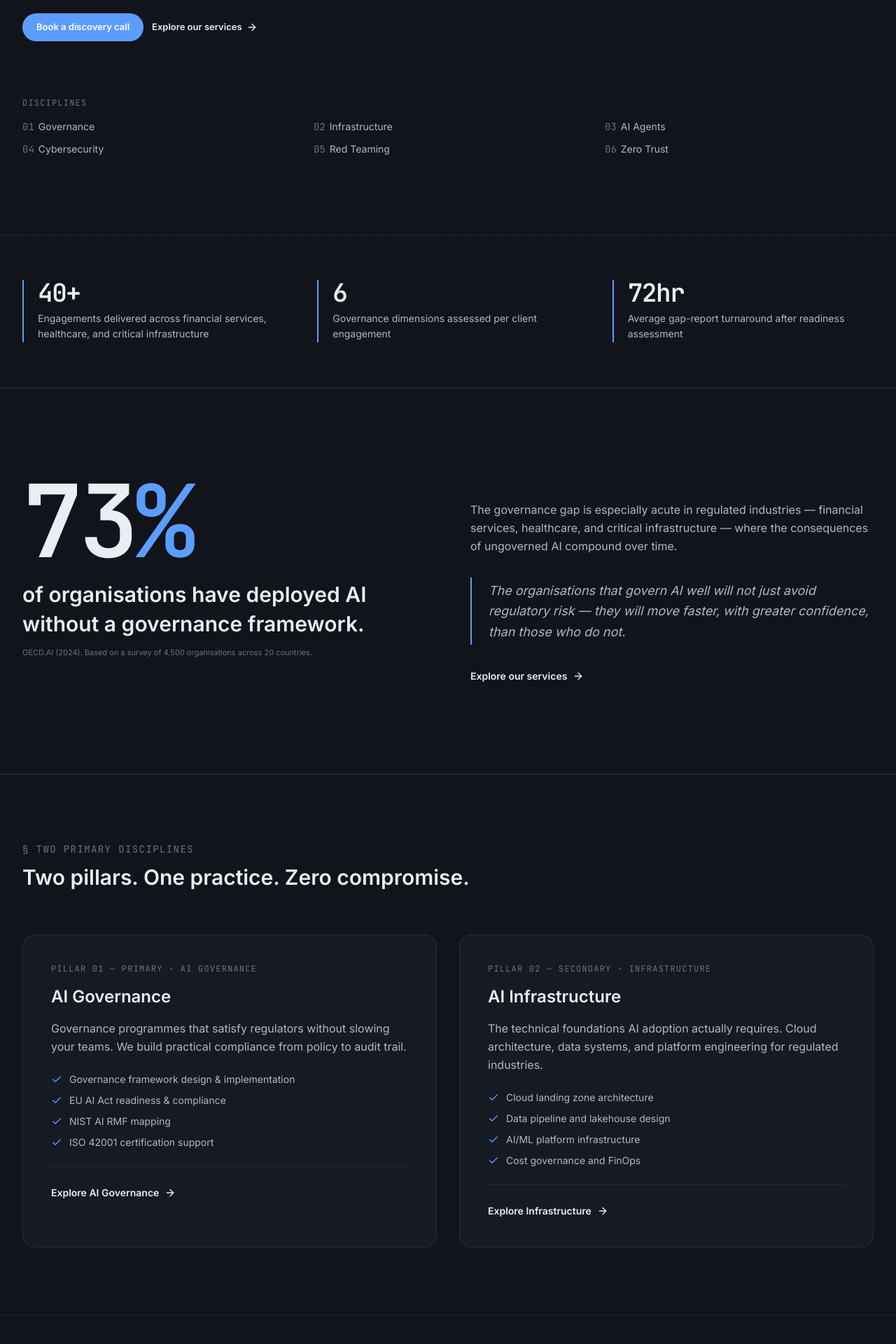
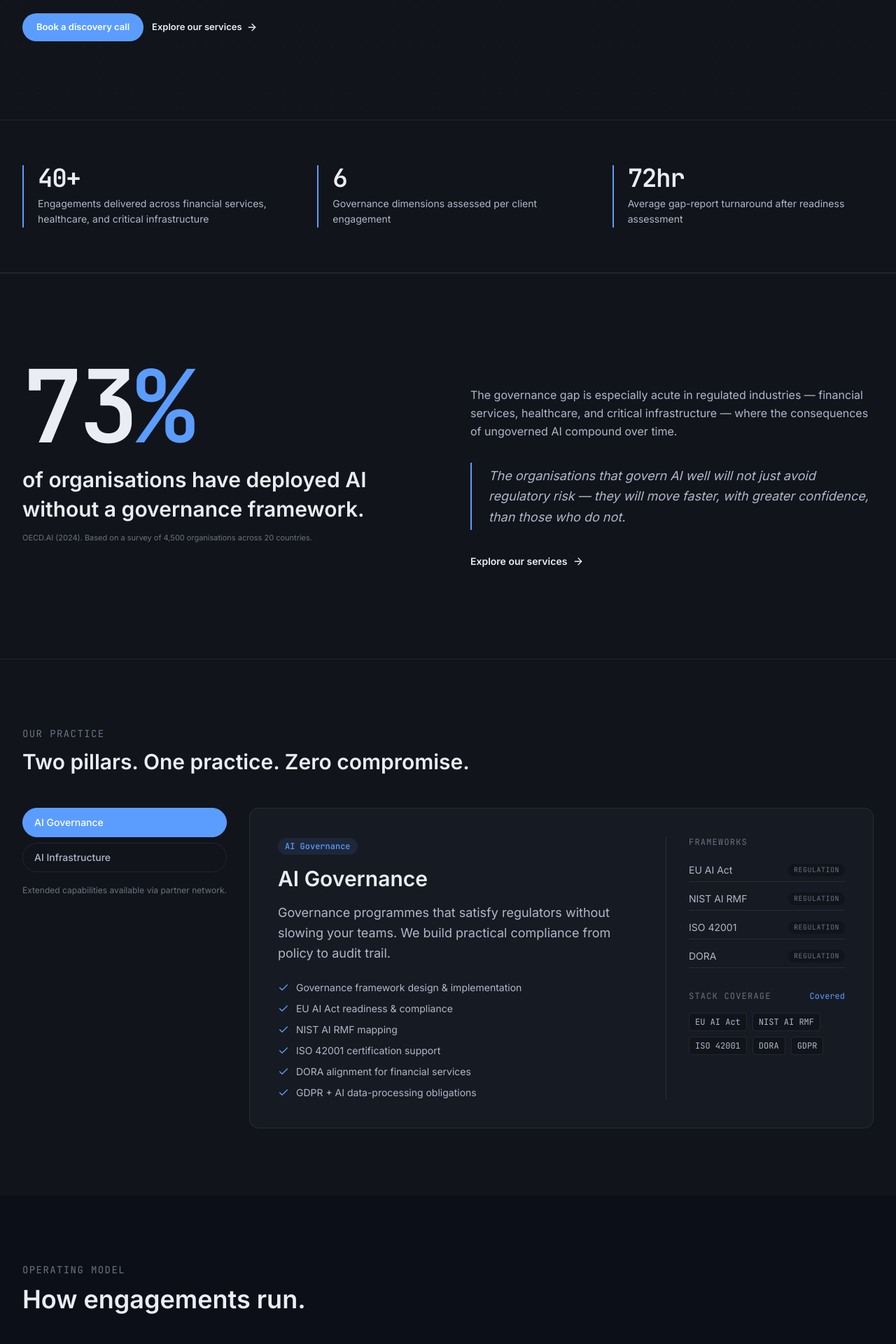
Before and after one commit to sameerkalyan/website-cloner, a Next.js app: page / in a window 1280 px wide. Shown: the part 620-2540 px from the top of the page at 70% size. Built offline with nearby package versions, Linux system fonts and the light colour scheme.

Commit message:
clean: remove duplicate sections and dead links

```diff
--- a/next.config.ts
+++ b/next.config.ts
@@ -3,6 +3,7 @@ import type { NextConfig } from "next";
 const nextConfig: NextConfig = {
   /* config options here */
   output: "standalone",
+  allowedDevOrigins: ["backward-asparagus-ladybug.ngrok-free.dev"],
 };
 
 export default nextConfig;
--- a/src/app/page.tsx
+++ b/src/app/page.tsx
@@ -3,7 +3,6 @@ import { AnnouncementBanner } from "@/components/announcement-banner";
 import { HeroSection } from "@/components/hero-section";
 import { ProofBlock } from "@/components/proof-block";
 import { TheClaimStats } from "@/components/the-claim-stats";
-import { TwoPillarDisciplines } from "@/components/two-pillar-disciplines";
 import { ServicesTabs } from "@/components/services-tabs";
 import { HowWeWork } from "@/components/how-we-work";
 import { FrameworksSection } from "@/components/frameworks-section";
@@ -24,7 +23,6 @@ export default function Home() {
         <HeroSection />
         <ProofBlock />
         <TheClaimStats />
-        <TwoPillarDisciplines />
         <ServicesTabs />
         <HowWeWork />
         <FrameworksSection />
--- a/src/components/footer.tsx
+++ b/src/components/footer.tsx
@@ -22,20 +22,6 @@ export function Footer() {
               London, UK.
             </p>
             <div className="flex items-center gap-5">
-              <Link
-                href="https://linkedin.com"
-                className="text-[var(--pa)]/60 hover:text-[var(--accent)] transition-colors"
-                aria-label="LinkedIn"
-              >
-                <Icon name="linkedin" />
-              </Link>
-              <Link
-                href="https://x.com"
-                className="text-[var(--pa)]/60 hover:text-[var(--accent)] transition-colors"
-                aria-label="X (Twitter)"
-              >
-                <Icon name="xTwitter" />
-              </Link>
               <Link
                 href="mailto:hello@smiitcyberai.com"
                 className="text-[var(--pa)]/60 hover:text-[var(--accent)] transition-colors"
@@ -74,26 +60,6 @@ export function Footer() {
           <p className="text-xs text-[var(--pa)]/50">
             © 2026 SMIIT CyberAI
           </p>
-          <nav className="flex flex-wrap items-center gap-6">
-            <Link
-              href="#"
-              className="text-xs text-[var(--pa)]/50 hover:text-[var(--pa)] transition-colors"
-            >
-              Privacy
-            </Link>
-            <Link
-              href="#"
-              className="text-xs text-[var(--pa)]/50 hover:text-[var(--pa)] transition-colors"
-            >
-              Terms
-            </Link>
-            <Link
-              href="#"
-              className="text-xs text-[var(--pa)]/50 hover:text-[var(--pa)] transition-colors"
-            >
-              Cookies
-            </Link>
-          </nav>
         </div>
       </div>
     </footer>
--- a/src/components/free-resources-section.tsx
+++ b/src/components/free-resources-section.tsx
@@ -14,7 +14,7 @@ export function FreeResourcesSection() {
             Start here, at no cost.
           </h2>
         </header>
-        <div className="grid md:grid-cols-3 gap-6">
+        <div className="grid md:grid-cols-2 gap-6">
           {LEAD_MAGNETS.map((magnet) => (
             <div
               key={magnet.id}
--- a/src/components/hero-section.tsx
+++ b/src/components/hero-section.tsx
@@ -1,20 +1,7 @@
-"use client";
-
-import { useState, useEffect } from "react";
 import Link from "next/link";
 import { Icon } from "@/components/icons";
-import { DISCIPLINES } from "@/components/site-data";
 
 export function HeroSection() {
-  const [, setActiveDiscipline] = useState(0);
-
-  useEffect(() => {
-    const id = window.setInterval(() => {
-      setActiveDiscipline((prev) => (prev + 1) % DISCIPLINES.length);
-    }, 3500);
-    return () => window.clearInterval(id);
-  }, []);
-
   return (
     <section className="relative pt-8 pb-20 md:pt-12 md:pb-28 bg-[var(--pa)] gradient-bg">
       <div className="absolute inset-0 dot-grid opacity-40" />
@@ -54,7 +41,7 @@ export function HeroSection() {
           </p>
 
           <div
-            className="flex flex-wrap items-center gap-3 mb-20 opacity-0"
+            className="flex flex-wrap items-center gap-3 opacity-0"
             style={{ animation: "fadeUp 0.55s ease-out 0.2s forwards" }}
           >
             <Link
@@ -71,27 +58,6 @@ export function HeroSection() {
             </Link>
           </div>
         </div>
-
-        <div className="mt-0">
-          <p className="text-xs font-mono text-[var(--ink3)] uppercase tracking-widest mb-4">
-            Disciplines
-          </p>
-          <nav className="grid grid-cols-2 sm:grid-cols-3 gap-x-8 gap-y-3">
-            {DISCIPLINES.map((discipline, idx) => (
-              <Link
-                key={discipline}
-                href="#services"
-                className="text-sm text-[var(--ink2)] hover:text-[var(--ink)] transition-colors"
-                onMouseEnter={() => setActiveDiscipline(idx)}
-              >
-                <span className="font-mono text-[var(--ink3)] mr-1.5">
-                  0{idx + 1}
-                </span>
-                {discipline}
-              </Link>
-            ))}
-          </nav>
-        </div>
       </div>
     </section>
   );
--- a/src/components/insights-section.tsx
+++ b/src/components/insights-section.tsx
@@ -1,8 +1,6 @@
 "use client";
 
 import { useState } from "react";
-import Link from "next/link";
-import { Icon } from "@/components/icons";
 import { BLOG_ARTICLES } from "@/components/site-data";
 import type { BlogArticle } from "@/types";
 
@@ -83,15 +81,6 @@ export function InsightsSection() {
                   {article.excerpt}
                 </p>
               </div>
-              <div className="mt-5 pt-4 border-t border-[var(--line)]">
-                <Link
-                  href="#"
-                  className="inline-flex items-center gap-1.5 text-sm font-medium text-[var(--ink)] hover:text-[var(--accent)] transition-colors"
-                >
-                  Read article
-                  <Icon name="arrowRight" />
-                </Link>
-              </div>
             </article>
           ))}
         </div>
--- a/src/components/site-data.ts
+++ b/src/components/site-data.ts
@@ -35,15 +35,6 @@ export const BOOKING_TYPES = [
     description: "Explore how we can support your organisation as a strategic partner.",
   },
 ] as const;
-
-export const DISCIPLINES = [
-  "Governance",
-  "Infrastructure",
-  "AI Agents",
-  "Cybersecurity",
-  "Red Teaming",
-  "Zero Trust",
-];
 
 export const SERVICES = [
   {
@@ -241,15 +232,6 @@ export const LEAD_MAGNETS = [
     cta: "Download →",
     icon: "download",
   },
-  {
-    id: 3,
-    title: "Newsletter",
-    subtitle: "The SMIIT Intelligence Brief",
-    description:
-      "Fortnightly analysis for technology and compliance leaders. No noise, just signal. Cancel anytime.",
-    cta: "Subscribe →",
-    icon: "mail",
-  },
 ];
 
 export const PROOF_ITEMS = [
@@ -319,10 +301,6 @@ export const FOOTER_LINKS = {
   ],
   intelligence: [
     { label: "All articles", href: "#insights" },
-    { label: "AI Governance", href: "#insights" },
-    { label: "Infrastructure", href: "#insights" },
-    { label: "AI Agents", href: "#insights" },
-    { label: "Transformation", href: "#insights" },
   ],
   frameworks: [
     { label: "EU AI Act", href: "#frameworks" },
@@ -332,9 +310,6 @@ export const FOOTER_LINKS = {
     { label: "DORA", href: "#frameworks" },
   ],
   company: [
-    { label: "About", href: "#" },
     { label: "Contact", href: "#booking" },
-    { label: "Careers", href: "#" },
-    { label: "Privacy", href: "#" },
   ],
 };
--- a/src/components/two-pillar-disciplines.tsx
+++ /dev/null
@@ -1,61 +0,0 @@
-import Link from "next/link";
-import { Icon } from "@/components/icons";
-import { SERVICES } from "@/components/site-data";
-
-export function TwoPillarDisciplines() {
-  return (
-    <section className="py-24 bg-[var(--pa)] border-y border-[var(--line)]">
-      <div className="mx-auto max-w-7xl px-6 lg:px-8">
-        <header className="max-w-2xl mb-16">
-          <p className="text-sm font-mono text-[var(--ink3)] uppercase tracking-widest mb-3">
-            § Two primary disciplines
-          </p>
-          <p className="text-2xl md:text-3xl font-display font-semibold text-[var(--ink)]">
-            Two pillars. One practice. Zero compromise.
-          </p>
-        </header>
-        <div className="grid md:grid-cols-2 gap-8">
-          {[SERVICES[0], SERVICES[1]].map((s) => (
-            <div
-              key={s.id}
-              className="rounded-2xl border border-[var(--line)] bg-[var(--card)] p-8 md:p-10"
-            >
-              <p className="text-xs font-mono text-[var(--ink3)] uppercase tracking-widest mb-4">
-                Pillar {s.id <= 9 ? `0${s.id}` : s.id} —{" "}
-                {s.id === 1 ? "Primary" : "Secondary"} · {s.tag}
-              </p>
-              <h3 className="text-xl md:text-2xl font-display font-semibold text-[var(--ink)] mb-4">
-                {s.title}
-              </h3>
-              <p className="text-base text-[var(--ink2)] leading-relaxed mb-6">
-                {s.description}
-              </p>
-              <ul className="space-y-2.5">
-                {s.bullets.slice(0, 4).map((b, i) => (
-                  <li
-                    key={i}
-                    className="flex items-start gap-2.5 text-sm text-[var(--ink2)]"
-                  >
-                    <Icon
-                      name="check"
-                      className="mt-0.5 h-4 w-4 text-[var(--accent)] shrink-0"
-                    />
-                    <span>{b}</span>
-                  </li>
-                ))}
-              </ul>
-              <div className="mt-6 pt-6 border-t border-[var(--line)]">
-                <Link
-                  href="#services"
-                  className="inline-flex items-center gap-2 text-sm font-semibold text-[var(--ink)] hover:text-[var(--accent)] transition-colors"
-                >
-                  Explore {s.tag} <Icon name="arrowRight" />
-                </Link>
-              </div>
-            </div>
-          ))}
-        </div>
-      </div>
-    </section>
-  );
-}
```
Lines whose indentation alone changed are shown as unchanged.
